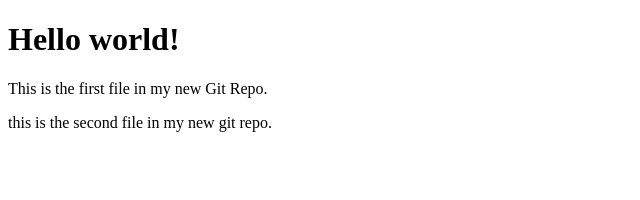
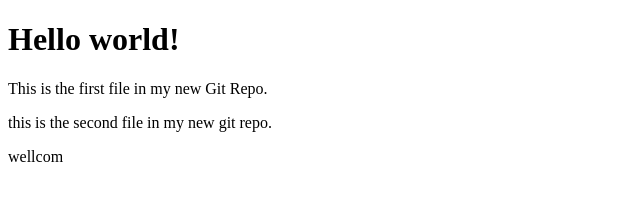
Before and after one commit to sharathshettys/mynewrepo, a plain HTML site: page index.html in a window 1280 px wide. Shown: the full height of the page, 0-640 px from the left. Drawn offline with Linux system fonts and the light colour scheme.

Commit message:
Update index.html
my first commit in git hub

```diff
--- a/index.html
+++ b/index.html
@@ -8,5 +8,6 @@
 <h1>Hello world!</h1>
 <p>This is the first file in my new Git Repo.</p>
 <p>this is the second file in my new git repo.</p>
+  <p>wellcom</p>
 </body>
 </html>
```
